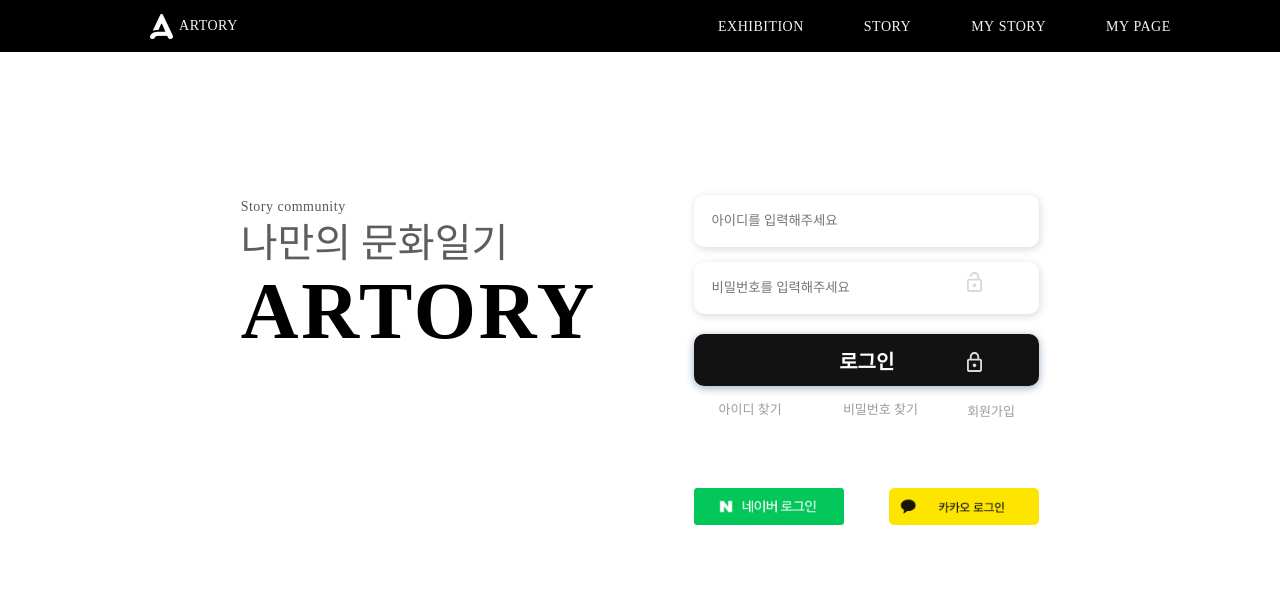
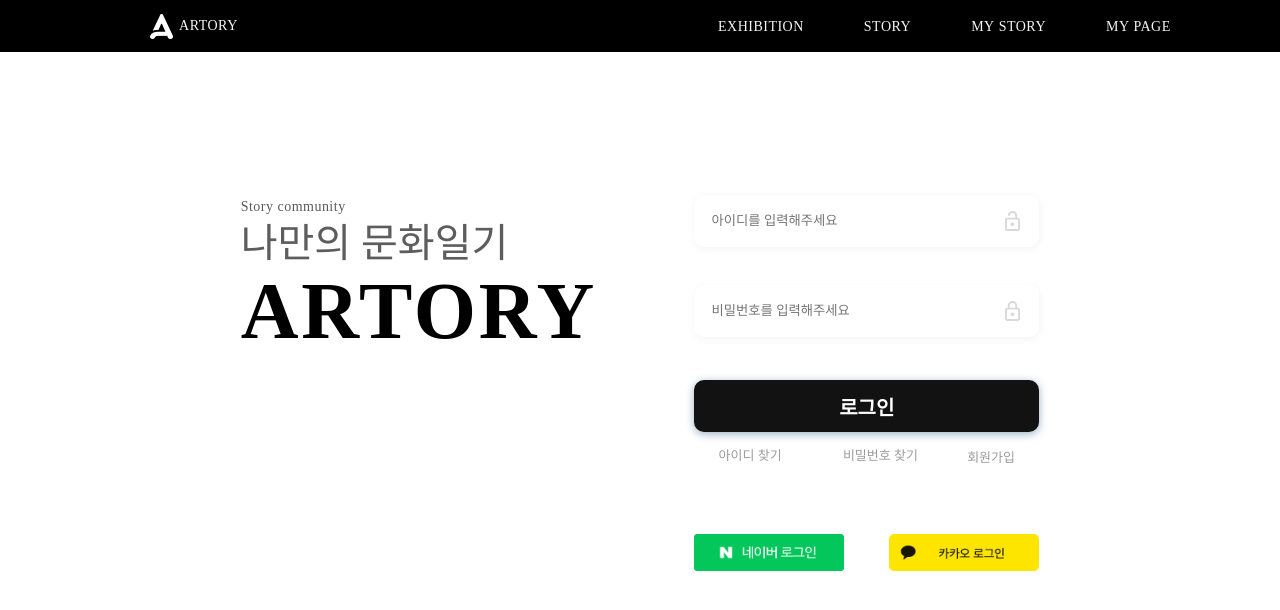
Before and after one commit to JWMin556/ArtoryFrontProject, a React (Create React App) app: page /login in a window 1280 px wide. Shown: the top 610 px of the page. Built offline with nearby package versions, Linux system fonts and the light colour scheme.

Commit message:
1/15 commit

```diff
--- a/package.json
+++ b/package.json
@@ -10,6 +10,7 @@
     "react-dom": "^18.2.0",
     "react-router-dom": "^6.21.1",
     "react-scripts": "5.0.1",
+    "react-select": "^5.8.0",
     "react-slick": "^0.29.0",
     "slick-carousel": "^1.8.1",
     "styled-components": "^6.1.8",
--- a/src/components/Exhibition/AdBanner.jsx
+++ b/src/components/Exhibition/AdBanner.jsx
@@ -6,7 +6,6 @@ import 'swiper/css';
 import 'swiper/css/effect-coverflow';
 import 'swiper/css/pagination';
 import { EffectCoverflow, Pagination } from 'swiper/modules';
-import Exhibition from '../../pages/Exhibition';
 
 const IMG_BASE_URL = "https://image.tmdb.org/t/p/w1280/";
 const AdImg = styled.img`
@@ -36,6 +35,9 @@ const Swiperstyle = styled(Swiper)`
     }
     .swiper-slide-shadow-right{
         background-color: rgba(0,0,0,0.2);
+    }
+    .swiper-wrapper{
+        transform : translate3d(-110.2px,0,0);
     }
 
 `;
--- a/src/components/Exhibition/Search.jsx
+++ b/src/components/Exhibition/Search.jsx
@@ -5,7 +5,7 @@ const SearchStyle = styled.input`
     background-color : #f5f5f5;
     border : none;
     border-radius : 5px;
-    width : 300px;
+    width : 370px;
     height : 39px;
     padding : 0;
     padding-left :14%;
--- a/src/components/Exhibition/Slide.jsx
+++ b/src/components/Exhibition/Slide.jsx
@@ -1,6 +1,5 @@
 import React from 'react';
 import * as S from '../../styled-components/Slide.style';
-import { TestDummy } from '../../TestDummy';
 import "slick-carousel/slick/slick.css";
 import "slick-carousel/slick/slick-theme.css";
 import Heart from './Heart';
@@ -12,9 +11,8 @@ import Poster from './Poster';
 export default function Slide(props) {
 
     const setting = {
-        slide: 'div',
         arrows: true,
-        infinite: false,
+        infinite: true,
         speed: 1000,
         slidesToShow: 4,
         slidesToScroll: 4,
@@ -25,7 +23,7 @@ export default function Slide(props) {
         <S.WrapSlider>
             <S.Category>{props.title}</S.Category>
             <S.StyledSlider {...setting}>
-                {TestDummy.results.map((item, index) => (
+                {props.Dummy.results.map((item, index) => (
                     <div key={index}>
                         <S.WrapPorter>
                             <Poster
--- a/src/index.css
+++ b/src/index.css
@@ -42,4 +42,5 @@ table {
 	border-spacing: 0;
 }
 
+
 /*index.css에 있는 이 코드들은 CSS Reset을 위한 코드들입니다*/
--- a/src/pages/Exhibition.jsx
+++ b/src/pages/Exhibition.jsx
@@ -3,7 +3,7 @@ import * as S from '../styled-components/Exhibition.style'
 import Slide from '../components/Exhibition/Slide'
 import Search from '../components/Exhibition/Search'
 import AdBanner from '../components/Exhibition/AdBanner'
-
+import { TestDummy } from '../TestDummy';
 export default function Exhibition(props) { //주연씨가 작업해주실 EXHIBITION페이지입니다.
   return (
     <S.Container>
@@ -13,10 +13,14 @@ export default function Exhibition(props) { //주연씨가 작업해주실 EXHIB
       <S.WrapSearch>
         <Search/>
       </S.WrapSearch>
-        <Slide title = {"최근 인기 전시"}/>
-        <Slide title = {"최근 전시"}/>
-        <Slide title = {"맞춤 추천 전시"}/>
-        <Slide title = {"이번 달 추천 전시"}/>
+        <Slide title = {"인기 전시"} Dummy = {TestDummy}/>
+        <Slide title = {"최근 전시"} Dummy = {TestDummy}/>
+        <Slide title = {"추천 전시"} Dummy = {TestDummy}/>
+        <Slide title = {"이번 달 추천 전시"} Dummy = {TestDummy}/>
+        <Slide title = {"근처 추천 전시"} Dummy = {TestDummy}/>
+        <Slide title = {"작가 추천 전시"} Dummy = {TestDummy}/>
+        <Slide title = {"최근 본 전시와 비슷한 전시"} Dummy = {TestDummy}/>
+
     </S.Container>
   )
 }
--- a/src/pages/LogIn.jsx
+++ b/src/pages/LogIn.jsx
@@ -38,6 +38,7 @@ export default function LogIn() {  //주연씨가 작업해주실 LogIn페이지
         <S.ThirdParagraph>ARTORY</S.ThirdParagraph>
       </S.HomeLeftWrap>
       <S.WrapLogin>
+        <div>
           <S.Input
             type='email'
             value={ID}
@@ -46,7 +47,9 @@ export default function LogIn() {  //주연씨가 작업해주실 LogIn페이지
             placeholder={isIDInputClick ? "" : "아이디를 입력해주세요"}
             style={isOutLine}
           />
-        <span><S.OpenLockStyle src={OPENLOCK}/></span>
+          <span><S.LockStyle src={OPENLOCK}/></span>
+        </div>
+        <div>
         <S.Input
           type='password'
           value={Password}
@@ -56,6 +59,7 @@ export default function LogIn() {  //주연씨가 작업해주실 LogIn페이지
           style={isOutLine}
         />
         <span><S.LockStyle src={LOCK}/></span>
+        </div>
         <StyledButton height="52px" width="345px" style={{marginTop:'20px'}}>로그인</StyledButton>
         <S.WrapLink>
           <S.LinkStyle style={{color : '#9C9C9C'}}>아이디 찾기</S.LinkStyle>
--- a/src/styled-components/Exhibition.style.jsx
+++ b/src/styled-components/Exhibition.style.jsx
@@ -13,7 +13,7 @@ export const WrapAdBanner = styled.div`
 
 export const WrapSearch = styled.div`
     position : relative;
-    right : 18%;
+    right : 15.5%;
     margin-bottom : 7%;
     margin-top : 7%
 
--- a/src/styled-components/Login.style.jsx
+++ b/src/styled-components/Login.style.jsx
@@ -94,7 +94,7 @@ export const Input = styled.input`
     height : 50px;
     border: none;
     border-radius: 10px;
-    box-shadow: 1px 2px 8px #D9D9D9;
+    box-shadow: 1px 2px 8px #f3f3f3;
     color : #ababab
     @media screen and (max-width: 500px){
         width: 308px;
@@ -123,13 +123,8 @@ export const WrapSocialLogin = styled.div`
     margin-top : 20%;
 `;
 //네이버 로그인 & 카카오톡 로그인 버튼을 감싸는 스타일드 컴포넌트
-export const OpenLockStyle = styled.img`
-    position: absolute;
-    right : 23.3%;
-    top : 34%;
+export const LockStyle = styled.img`
+    position: relative;
+    bottom : 40%;
+    left : 90%;
 `;
-export const LockStyle = styled.img`
-    position: absolute;
-    right : 23.3%;
-    top : 44%;
-`;
```
Also changed, not shown: src/components/Header.jsx (line endings or trailing spaces), 2 other files (tests, documents, lock files or other folders). Lines whose indentation alone changed are shown as unchanged.
